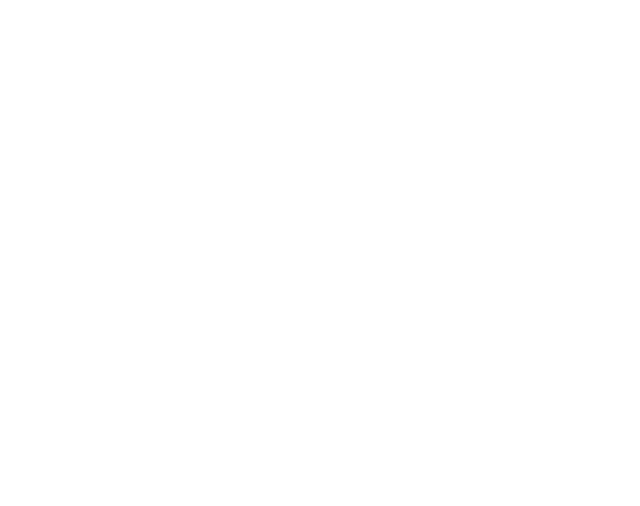
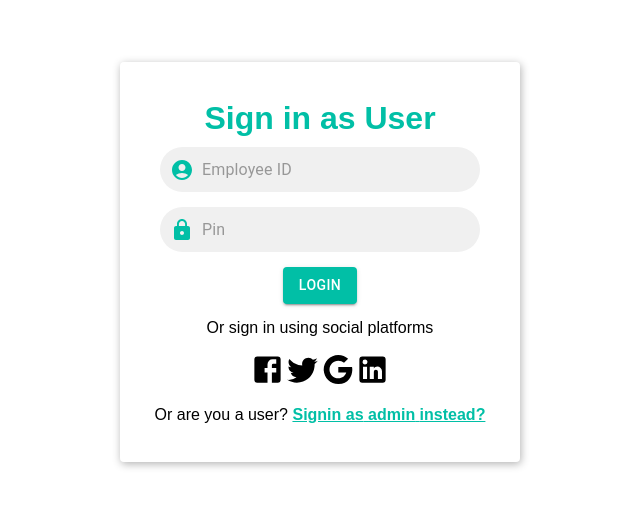
Before and after one commit to hamad1safdar/attendant, a React (Vite) app: page /auth/1 in a window 1280 px wide. Before the commit this address had no page. Shown: the part 138-644 px from the top of the page, without its empty margins (320-960 px from the left). Built offline with nearby package versions, Linux system fonts and the light colour scheme.

Commit message:
UI completed for Sign in

```diff
--- a/src/App.tsx
+++ b/src/App.tsx
@@ -1,16 +1,22 @@
+import type { FC } from 'react';
 import { Provider } from 'react-redux';
 import { BrowserRouter, Route, Routes } from 'react-router-dom';
+
+import Auth from './pages/Auth';
 
 import store from './store';
 
 import './App.css';
+
+const NotFound: FC = () => <div>Not Found</div>;
 
 function App() {
     return (
         <Provider store={store}>
             <BrowserRouter>
                 <Routes>
-                    <Route></Route>
+                    <Route path="/auth/:type" element={<Auth />} />
+                    <Route path="*" element={<NotFound />} />
                 </Routes>
             </BrowserRouter>
         </Provider>
--- a/src/index.css
+++ b/src/index.css
@@ -0,0 +1,30 @@
+:root {
+    --primary-color: #01bfa6;
+    --secondary-color: #b3ece5;
+    --danger-color: #dc143b;
+    --gray: #b2b2b2;
+}
+
+* {
+    margin: 0;
+    padding: 0;
+}
+
+body {
+    margin: 0;
+    padding: 0;
+    font-family: Arial, Helvetica, sans-serif;
+}
+
+.centered-flex {
+    display: flex;
+    justify-content: center;
+    align-items: center;
+}
+
+.centered-flex-column {
+    display: flex;
+    justify-content: center;
+    align-items: center;
+    flex-direction: column;
+}
--- /dev/null
+++ b/src/pages/Auth/Auth.tsx
@@ -0,0 +1,109 @@
+import InputBase from '@mui/material/InputBase';
+import Button from '@mui/material/Button';
+import InputAdornment from '@mui/material/InputAdornment';
+import AccountCircle from '@mui/icons-material/AccountCircle';
+import Lock from '@mui/icons-material/Lock';
+import Facebook from '@mui/icons-material/Facebook';
+import Twitter from '@mui/icons-material/Twitter';
+import Google from '@mui/icons-material/Google';
+import LinkedIn from '@mui/icons-material/LinkedIn';
+
+import type { FC } from 'react';
+import { styled } from '@mui/material/styles';
+import { Link, useParams } from 'react-router-dom';
+
+import './styles.css';
+
+const AUTH_TYPES = {
+    user: 'user',
+    admin: 'admin',
+};
+
+const Auth: FC = () => {
+    const { type } = useParams();
+    return (
+        <div className="auth-page centered-flex-column">
+            <div className="auth-container centered-flex-column ">
+                <h1 className="page-title">
+                    Sign in as {type === AUTH_TYPES.admin ? 'Admin' : 'User'}
+                </h1>
+                <div className="auth-form centered-flex-column">
+                    <StyledTextField
+                        placeholder="Employee ID"
+                        startAdornment={
+                            <InputAdornment position="start">
+                                <AccountCircle htmlColor="#01bfa6" />
+                            </InputAdornment>
+                        }
+                    />
+                    <StyledTextField
+                        placeholder="Pin"
+                        startAdornment={
+                            <InputAdornment position="start">
+                                <Lock htmlColor="#01bfa6" />
+                            </InputAdornment>
+                        }
+                    />
+                    <StyledButton variant="contained">Login</StyledButton>
+                    <p>Or sign in using social platforms</p>
+                    <SocialPlatformContainer>
+                        <StyledLink to="#">
+                            <Facebook fontSize="large" />
+                        </StyledLink>
+                        <StyledLink to="#">
+                            <Twitter fontSize="large" />
+                        </StyledLink>
+                        <StyledLink to="#">
+                            <Google fontSize="large" />
+                        </StyledLink>
+                        <StyledLink to="#">
+                            <LinkedIn fontSize="large" />
+                        </StyledLink>
+                    </SocialPlatformContainer>
+                    <div>
+                        Or are you{' '}
+                        {type === AUTH_TYPES.admin ? 'an admin' : 'a user'}?{' '}
+                        <StyledLink
+                            primary
+                            to={
+                                type === AUTH_TYPES.admin
+                                    ? '/auth/user'
+                                    : '/auth/admin'
+                            }
+                        >
+                            Signin as{' '}
+                            {type === AUTH_TYPES.admin ? 'user' : 'admin'}{' '}
+                            instead?
+                        </StyledLink>
+                    </div>
+                </div>
+            </div>
+        </div>
+    );
+};
+
+export default Auth;
+
+const StyledTextField = styled(InputBase)`
+    border-radius: 25px;
+    background-color: #f0f0f0;
+    height: 45px;
+    width: 320px;
+    padding-left: 10px;
+`;
+
+const StyledButton = styled(Button)`
+    width: fit-content;
+    background-color: var(--primary-color);
+
+    :hover {
+        background-color: var(--primary-color);
+    }
+`;
+
+const StyledLink = styled(Link)<{ primary?: boolean }>(({ primary }) => ({
+    color: primary ? 'var(--primary-color)' : 'black',
+    fontWeight: primary ? 700 : 400,
+}));
+
+const SocialPlatformContainer = styled('div')``;
--- /dev/null
+++ b/src/pages/Auth/index.ts
@@ -0,0 +1 @@
+export { default } from './Auth';
--- /dev/null
+++ b/src/pages/Auth/styles.css
@@ -0,0 +1,22 @@
+.auth-page {
+    width: 100%;
+    height: 100vh;
+}
+
+.page-title {
+    color: var(--primary-color);
+    text-align: center;
+}
+
+.auth-container {
+    width: 400px;
+    border-radius: 4px;
+    height: 400px;
+    box-shadow: 1px 2px 8px var(--gray);
+}
+
+.auth-form {
+    display: flex;
+    gap: 15px;
+    margin-top: 10px;
+}
```
Also changed, not shown: package.json (+7 -1 lines), 1 other file (tests, documents, lock files or other folders).
